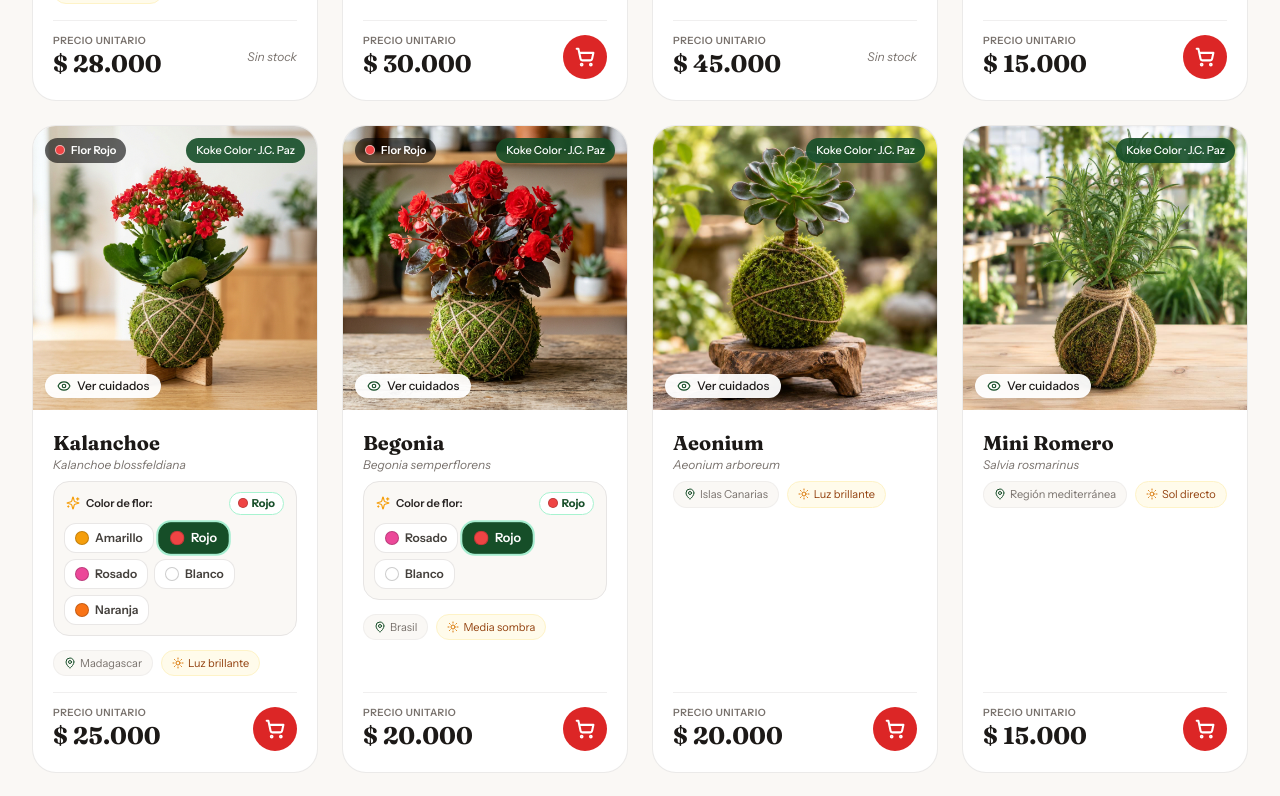
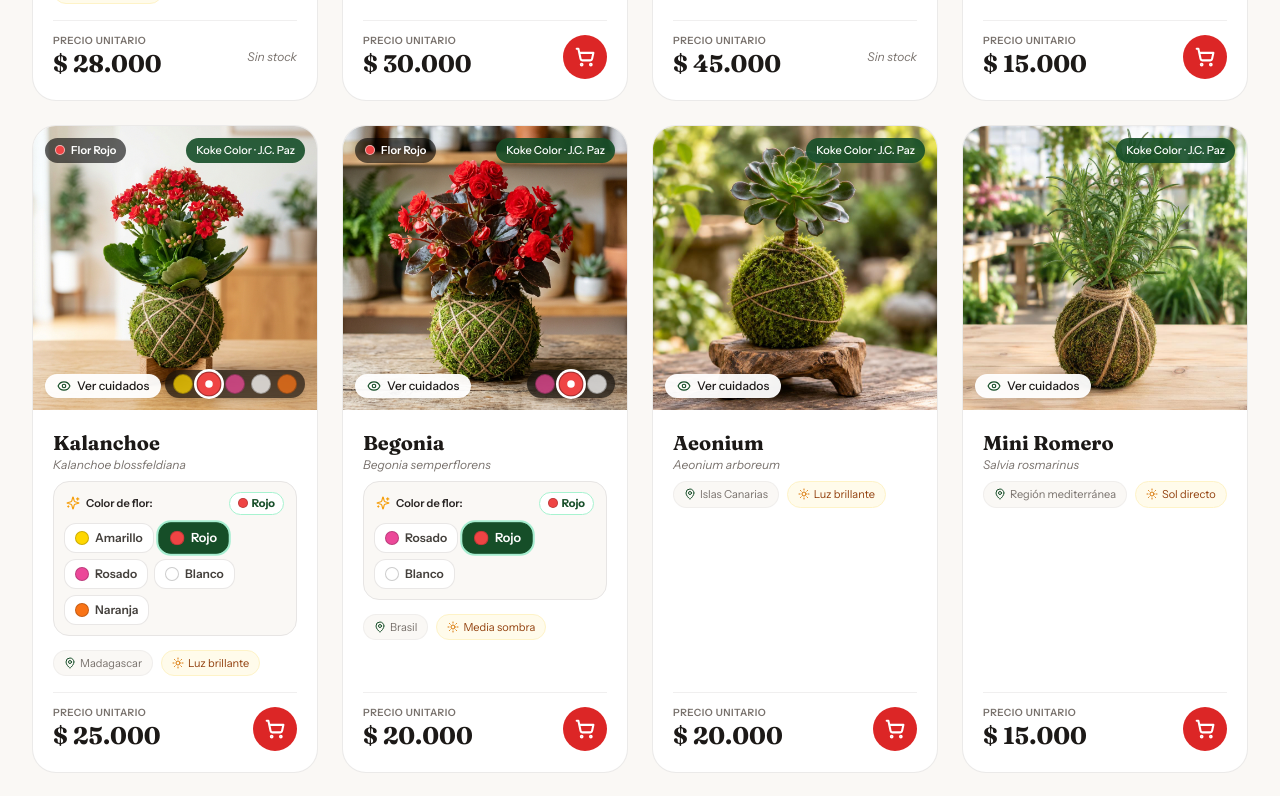
Before and after one commit to jcrdring-bit/koke-color, a React (Vite) app: page / in a window 1280 px wide. Shown: the part 1100-1896 px from the top of the page. Built offline with nearby package versions, Linux system fonts and the light colour scheme; no server answers.

Commit message:
fix(ui): Selector interactivo directo sobre la foto con amarillo puro y cache v4

```diff
--- a/src/components/catalog/CareModal.tsx
+++ b/src/components/catalog/CareModal.tsx
@@ -84,13 +84,34 @@ export const CareModal: React.FC<CareModalProps> = ({
             </div>
 
             {hasVariants && currentVariant && (
-              <span className="bg-black/60 backdrop-blur-xs px-3 py-1 rounded-full text-xs font-semibold flex items-center gap-1.5">
-                <span
-                  className="w-2.5 h-2.5 rounded-full border border-white"
-                  style={{ backgroundColor: currentVariant.hex }}
-                />
-                <span>Flor {currentVariant.name}</span>
-              </span>
+              <div className="flex items-center gap-1.5 bg-black/60 backdrop-blur-md px-2.5 py-1.5 rounded-full text-xs font-semibold">
+                <span className="text-[11px] text-stone-200 hidden sm:inline mr-1">Flor:</span>
+                {variants.map((v, idx) => {
+                  const isActive = idx === selectedColorIndex;
+                  return (
+                    <button
+                      key={v.name}
+                      type="button"
+                      onClick={() => handleColorClick(idx)}
+                      className={`w-5 h-5 rounded-full flex items-center justify-center transition-all border border-black/30 ${
+                        isActive
+                          ? 'scale-125 ring-2 ring-white shadow-sm'
+                          : 'opacity-70 hover:opacity-100 hover:scale-110'
+                      }`}
+                      style={{ backgroundColor: v.hex }}
+                      title={`Flor ${v.name}`}
+                    >
+                      {isActive && (
+                        <span
+                          className={`w-1.5 h-1.5 rounded-full ${
+                            v.name === 'Blanco' || v.name === 'Amarillo' ? 'bg-stone-900' : 'bg-white'
+                          }`}
+                        />
+                      )}
+                    </button>
+                  );
+                })}
+              </div>
             )}
           </div>
         </div>
--- a/src/components/catalog/ProductCard.tsx
+++ b/src/components/catalog/ProductCard.tsx
@@ -84,7 +84,7 @@ export const ProductCard: React.FC<ProductCardProps> = ({
         )}
 
         {/* Bottom Badges */}
-        <div className="absolute bottom-3 left-3 flex items-center gap-1.5">
+        <div className="absolute bottom-3 left-3 flex items-center gap-1.5 z-10">
           {plant.inStock ? (
             <button
               onClick={(e) => {
@@ -102,6 +102,40 @@ export const ProductCard: React.FC<ProductCardProps> = ({
             </div>
           )}
         </div>
+
+        {/* Selector interactivo de colores directo sobre la foto */}
+        {hasVariants && (
+          <div
+            className="absolute bottom-3 right-3 flex items-center gap-1.5 bg-black/60 backdrop-blur-md px-2 py-1 rounded-full shadow-md z-10"
+            onClick={(e) => e.stopPropagation()}
+          >
+            {variants.map((v, idx) => {
+              const isActive = idx === activeColorIndex;
+              return (
+                <button
+                  key={v.name}
+                  type="button"
+                  onClick={(e) => handleColorClick(idx, e)}
+                  className={`w-5 h-5 rounded-full flex items-center justify-center transition-all border border-black/30 ${
+                    isActive
+                      ? 'scale-125 ring-2 ring-white shadow-sm z-10'
+                      : 'opacity-75 hover:opacity-100 hover:scale-110'
+                  }`}
+                  style={{ backgroundColor: v.hex }}
+                  title={`Seleccionar flor ${v.name}`}
+                >
+                  {isActive && (
+                    <span
+                      className={`w-1.5 h-1.5 rounded-full ${
+                        v.name === 'Blanco' || v.name === 'Amarillo' ? 'bg-stone-900' : 'bg-white'
+                      }`}
+                    />
+                  )}
+                </button>
+              );
+            })}
+          </div>
+        )}
       </div>
 
       {/* Card Details Body */}
--- a/src/data/plants.ts
+++ b/src/data/plants.ts
@@ -4,7 +4,7 @@ export const KALANCHOE_COLORS: PlantColorVariant[] = [
   {
     name: 'Amarillo',
     imageUrl: '/images/kalanchoe-amarillo.jpg',
-    hex: '#F59E0B'
+    hex: '#FFD700'
   },
   {
     name: 'Rojo',
--- a/src/services/db.ts
+++ b/src/services/db.ts
@@ -4,7 +4,7 @@ import { securityService, LoginResult } from './security';
 import { createClient } from '@supabase/supabase-js';
 
 const STORAGE_KEYS = {
-  PLANTS: 'koke_color_plants_v3',
+  PLANTS: 'koke_color_plants_v4',
   SETTINGS: 'koke_color_settings_v1',
   CONVERSATIONS: 'koke_color_conversations_v1',
   LEADS: 'koke_color_leads_v1',
```
